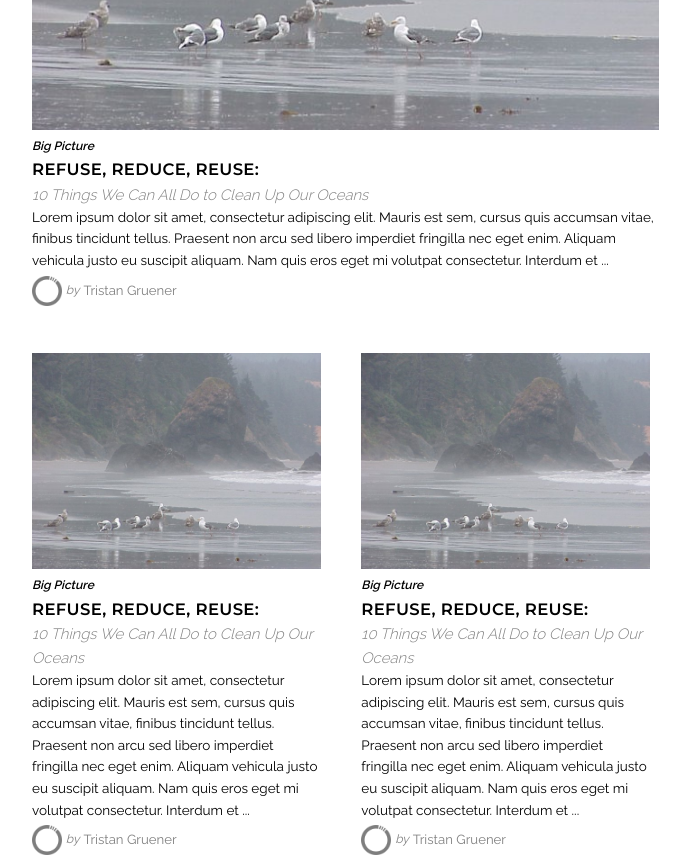
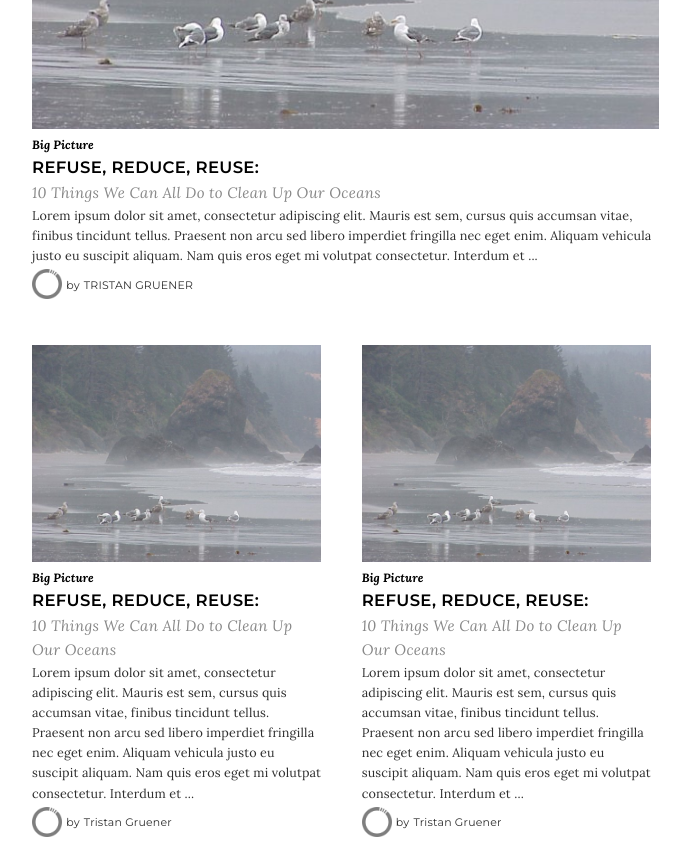
Before and after one commit to TristanAG/nn_blog, a website: page index.html in a window 1280 px wide. Shown: the part 980-1838 px from the top of the page, without its empty margins (128-818 px from the left). Drawn offline with Linux system fonts and the light colour scheme.

Commit message:
added styles from MK

```diff
--- a/css/style.css
+++ b/css/style.css
@@ -88,8 +88,10 @@ header h5{
 
   }
   .category{
-    font-weight: bold;
+    font-family: 'Lora', serif;
+    font-weight: 700;
     font-style: italic;
+    color: #000;
     font-size: .8em;
   }
   .title{
@@ -101,13 +103,19 @@ header h5{
     font-size: 1.1em;
   }
   .tagline{
-    font-weight: 300;
+    font-family: 'Lora', serif;
+    font-weight: 400;
     font-style: italic;
-    color: gray;
+    color: #888;
     font-size: 1em;
+    letter-spacing: .02em;
   }
   .sample-text{
-    font-size: .9em;
+    font-family: 'Lora', serif;
+    font-weight: 400;
+    color: #2f2f2f;
+    font-size: .84em;
+    letter-spacing: .01em;
   }
 
 
@@ -125,15 +133,19 @@ header h5{
     display: inline-block;
 
     padding-bottom: 5px;
-
+    font-family: 'Montserrat', sans-serif;
+    font-weight: 400;
+    color: #2f2f2f;
+    font-size: .73em;
+    letter-spacing: .02em;
 
   }
   .author-by{
     float: left;
-    margin-top: -16px;
-    font-size: .8em;
-    color: gray;
-    font-style: italic;
+    margin-top: -17px;
+
+
+
     display: inline-block;
 
   }
@@ -142,8 +154,8 @@ header h5{
     margin-top: -17px;
     margin-left: 4px;
     display: inline-block;
-    font-size: .88em;
-    color: gray;
+
+
 
 
   }
--- a/index.html
+++ b/index.html
@@ -15,8 +15,8 @@
 
   <!-- FONT
   –––––––––––––––––––––––––––––––––––––––––––––––––– -->
-  <link href="https://fonts.googleapis.com/css?family=Raleway:400,300,600" rel="stylesheet" type="text/css">
-  <link href="https://fonts.googleapis.com/css?family=Montserrat:400,500,600" rel="stylesheet">
+  <!-- <link href="https://fonts.googleapis.com/css?family=Raleway:400,300,600" rel="stylesheet" type="text/css"> -->
+  <link href="https://fonts.googleapis.com/css?family=Lora:400,400i,700i|Montserrat:400,500,600" rel="stylesheet">
 
   <!-- CSS
   –––––––––––––––––––––––––––––––––––––––––––––––––– -->
@@ -78,7 +78,7 @@
                 <img src="images/author.png" class="author-pic-mini"/>
               </div>
               <div class="author-text-wrapper">
-                <div class="author-by">by</div> <div class="author-name">Tristan Gruener</div>
+                <div class="author-by">by</div> <div class="author-name">TRISTAN GRUENER</div>
               </div>
             </div>
 
```
